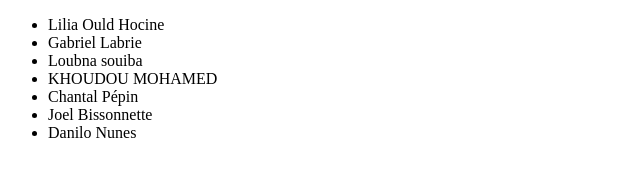
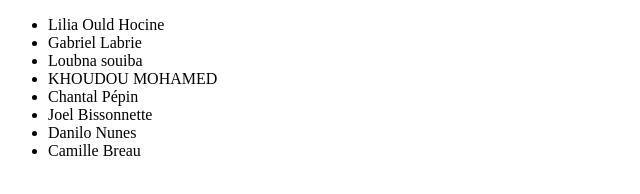
Before and after one commit to liliaouldhocine/conflictstarter, a plain HTML site: page index.html in a window 1280 px wide. Shown: the whole page, without its empty margins (0-640 px from the left). Drawn offline with Linux system fonts and the light colour scheme.

Commit message:
Ajout Camille Breau

```diff
--- a/index.html
+++ b/index.html
@@ -14,6 +14,7 @@
       <li>Chantal Pépin</li>
       <li>Joel Bissonnette</li>
       <li>Danilo Nunes</li>
+      <li>Camille Breau</li>
     </ul>
   </body>
 </html>
```
